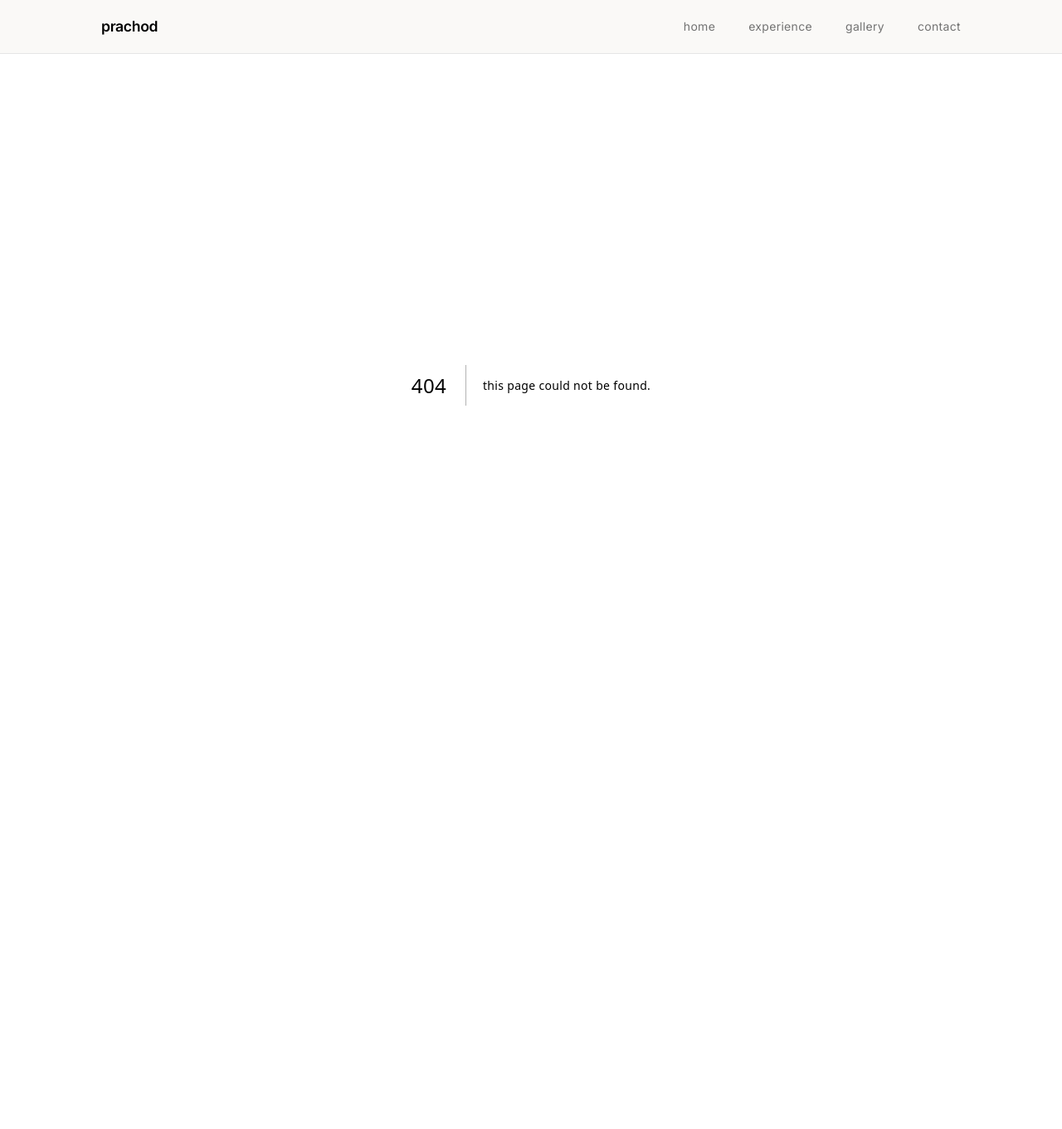
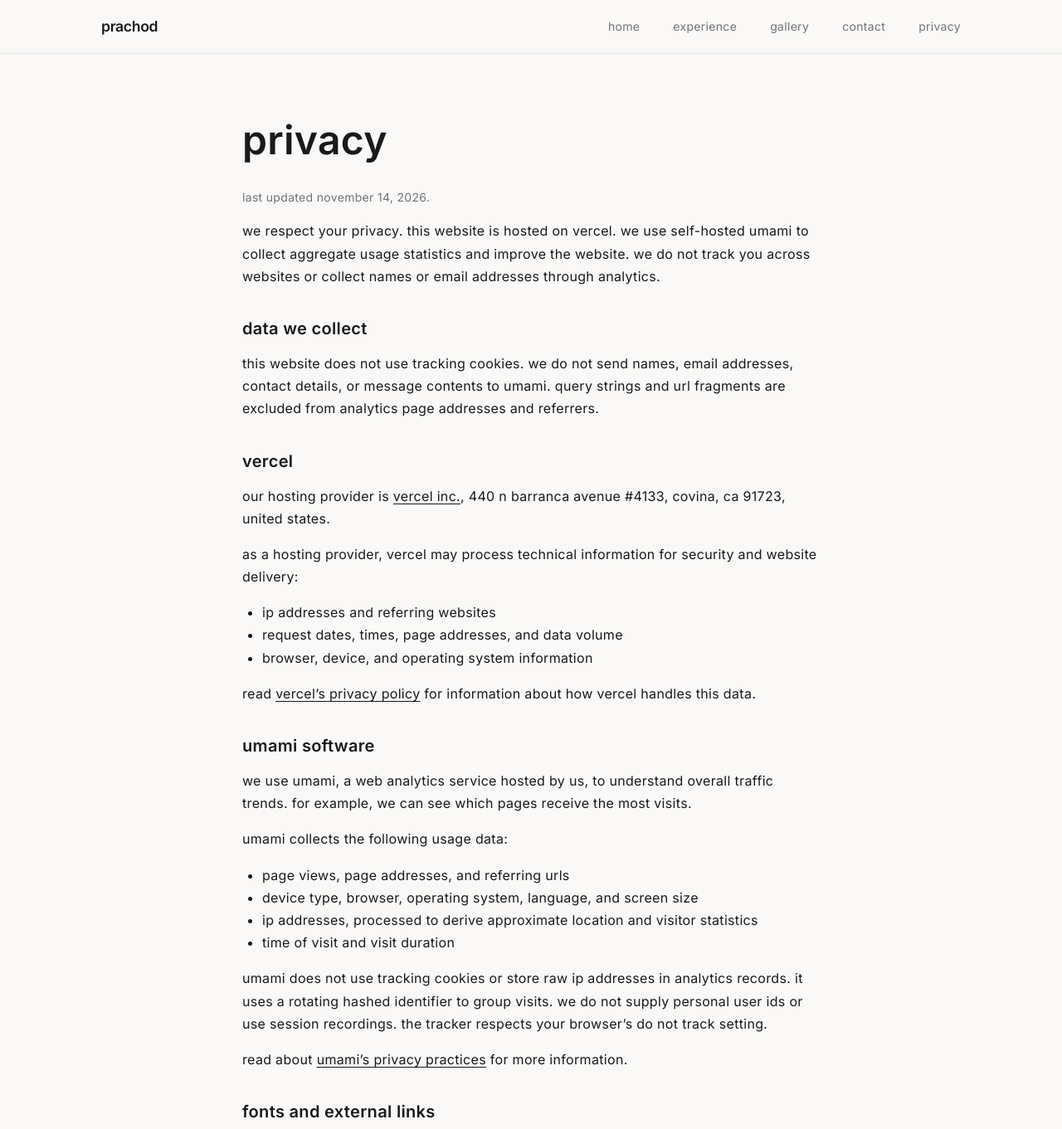
Before and after one commit to PrachodK/portfolio, a Next.js app: page /privacy in a window 1280 px wide. Before the commit this address had no page. Shown: the top 1361 px of the page at 83% size. Before the commit the page ends 864 px from the top, so only its background shows below. Built offline with nearby package versions, Linux system fonts and the light colour scheme.

Commit message:
Added Umami analytics tracking & privacy notice

```diff
--- a/src/app/globals.css
+++ b/src/app/globals.css
@@ -111,7 +111,7 @@ a:hover {
 
 .nav-links {
   display: flex;
-  gap: 1rem;
+  gap: 0.375rem;
   font-size: 0.75rem;
 }
 
@@ -139,6 +139,36 @@ a:hover {
 
 .main {
   padding-top: 56px;
+}
+
+.privacy-policy a {
+  text-decoration: underline;
+  text-underline-offset: 0.2em;
+}
+
+.privacy-policy {
+  max-width: 760px;
+  overflow-wrap: anywhere;
+}
+
+.privacy-policy h2 {
+  margin: 2rem 0 0.75rem;
+  font-size: 1.25rem;
+  font-weight: 600;
+}
+
+.privacy-policy p,
+.privacy-policy ul {
+  margin-bottom: 1rem;
+}
+
+.privacy-policy ul {
+  padding-left: 1.5rem;
+}
+
+.privacy-updated {
+  color: var(--muted);
+  font-size: 0.875rem;
 }
 
 @media (min-width: 768px) {
--- a/src/app/layout.tsx
+++ b/src/app/layout.tsx
@@ -1,5 +1,6 @@
 import type { Metadata } from "next";
 import Link from "next/link";
+import Script from "next/script";
 import "./globals.css";
 
 export const metadata: Metadata = {
@@ -23,12 +24,24 @@ export default function RootLayout({
               <Link href="/experience" className="nav-link">experience</Link>
               <Link href="/gallery" className="nav-link">gallery</Link>
               <Link href="/contact" className="nav-link">contact</Link>
+              <Link href="/privacy" className="nav-link">privacy</Link>
             </div>
           </div>
         </nav>
         <main className="main">
           {children}
         </main>
+        {process.env.VERCEL_ENV === "production" && (
+          <Script
+            src="https://analytics.azurlaneecgc.com/script.js"
+            strategy="afterInteractive"
+            data-website-id="199735cb-0348-47e8-83da-4b5cf4368e96"
+            data-domains="prachodkakatur.vercel.app"
+            data-do-not-track="true"
+            data-exclude-search="true"
+            data-exclude-hash="true"
+          />
+        )}
       </body>
     </html>
   );
--- /dev/null
+++ b/src/app/privacy/page.tsx
@@ -0,0 +1,81 @@
+import type { Metadata } from "next";
+import Link from "next/link";
+
+export const metadata: Metadata = {
+  title: "privacy | prachod kakatur",
+  description: "How this website uses Vercel hosting and self-hosted Umami analytics.",
+};
+
+export default function PrivacyPage() {
+  return (
+    <div className="page">
+      <article className="container privacy-policy">
+        <h1 className="page-title">privacy</h1>
+        <p className="privacy-updated">Last updated November 14, 2026.</p>
+        <p>
+          We respect your privacy. This website is hosted on Vercel.
+          We use self-hosted Umami to collect aggregate usage statistics and improve the website.
+          We do not track you across websites or collect names or email addresses through analytics.
+        </p>
+
+        <h2>Data we collect</h2>
+        <p>
+          This website does not use tracking cookies. We do not send names, email addresses,
+          contact details, or message contents to Umami. Query strings and URL fragments are
+          excluded from analytics page addresses and referrers.
+        </p>
+
+        <h2>Vercel</h2>
+        <p>
+          Our hosting provider is <a href="https://vercel.com/">Vercel Inc.</a>,
+          440 N Barranca Avenue #4133, Covina, CA 91723, United States.
+        </p>
+        <p>As a hosting provider, Vercel may process technical information for security and website delivery:</p>
+        <ul>
+          <li>IP addresses and referring websites</li>
+          <li>Request dates, times, page addresses, and data volume</li>
+          <li>Browser, device, and operating system information</li>
+        </ul>
+        <p>
+          Read <a href="https://vercel.com/legal/privacy-policy">Vercel’s privacy policy</a> for
+          information about how Vercel handles this data.
+        </p>
+
+        <h2>Umami Software</h2>
+        <p>
+          We use Umami, a web analytics service hosted by us, to understand overall traffic trends.
+          For example, we can see which pages receive the most visits.
+        </p>
+        <p>Umami collects the following usage data:</p>
+        <ul>
+          <li>Page views, page addresses, and referring URLs</li>
+          <li>Device type, browser, operating system, language, and screen size</li>
+          <li>IP addresses, processed to derive approximate location and visitor statistics</li>
+          <li>Time of visit and visit duration</li>
+        </ul>
+        <p>
+          Umami does not use tracking cookies or store raw IP addresses in analytics records.
+          It uses a rotating hashed identifier to group visits. We do not supply personal user
+          IDs or use session recordings. The tracker respects your browser’s Do Not Track setting.
+        </p>
+        <p>
+          Read about <a href="https://docs.umami.is/docs/faq">Umami’s privacy practices</a> for more information.
+        </p>
+
+        <h2>Fonts and external links</h2>
+        <p>
+          This website loads fonts from Google Fonts. Your browser sends technical information,
+          including your IP address, when it requests those fonts.
+          Read <a href="https://developers.google.com/fonts/faq/privacy">Google Fonts’ privacy information</a> for details.
+          If you follow an external link, the destination’s privacy policy applies.
+        </p>
+
+        <h2>Questions</h2>
+        <p>
+          If you have questions about this notice or the data we process, use the contact details
+          on the <Link href="/contact">contact page</Link>.
+        </p>
+      </article>
+    </div>
+  );
+}
```
